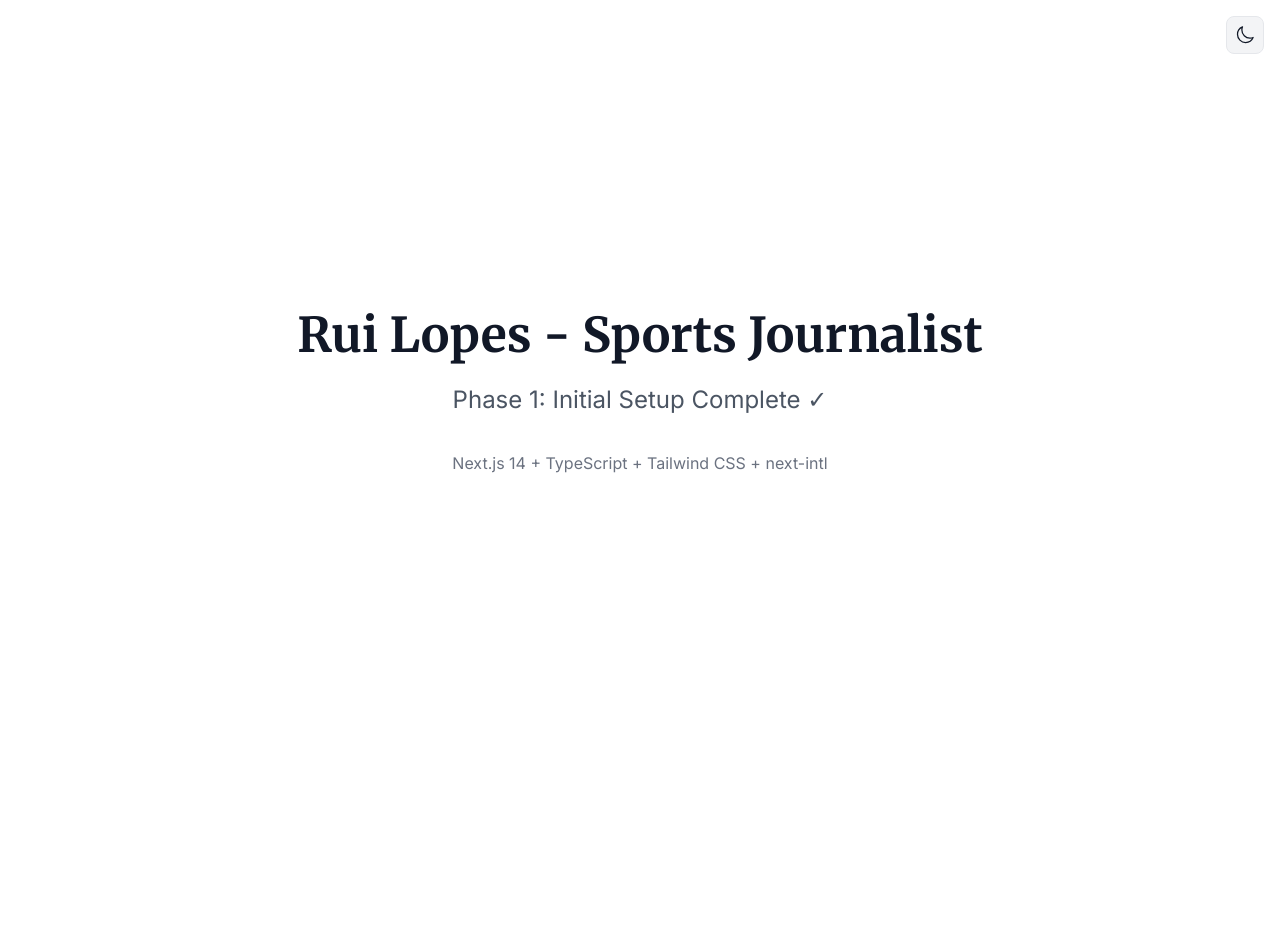
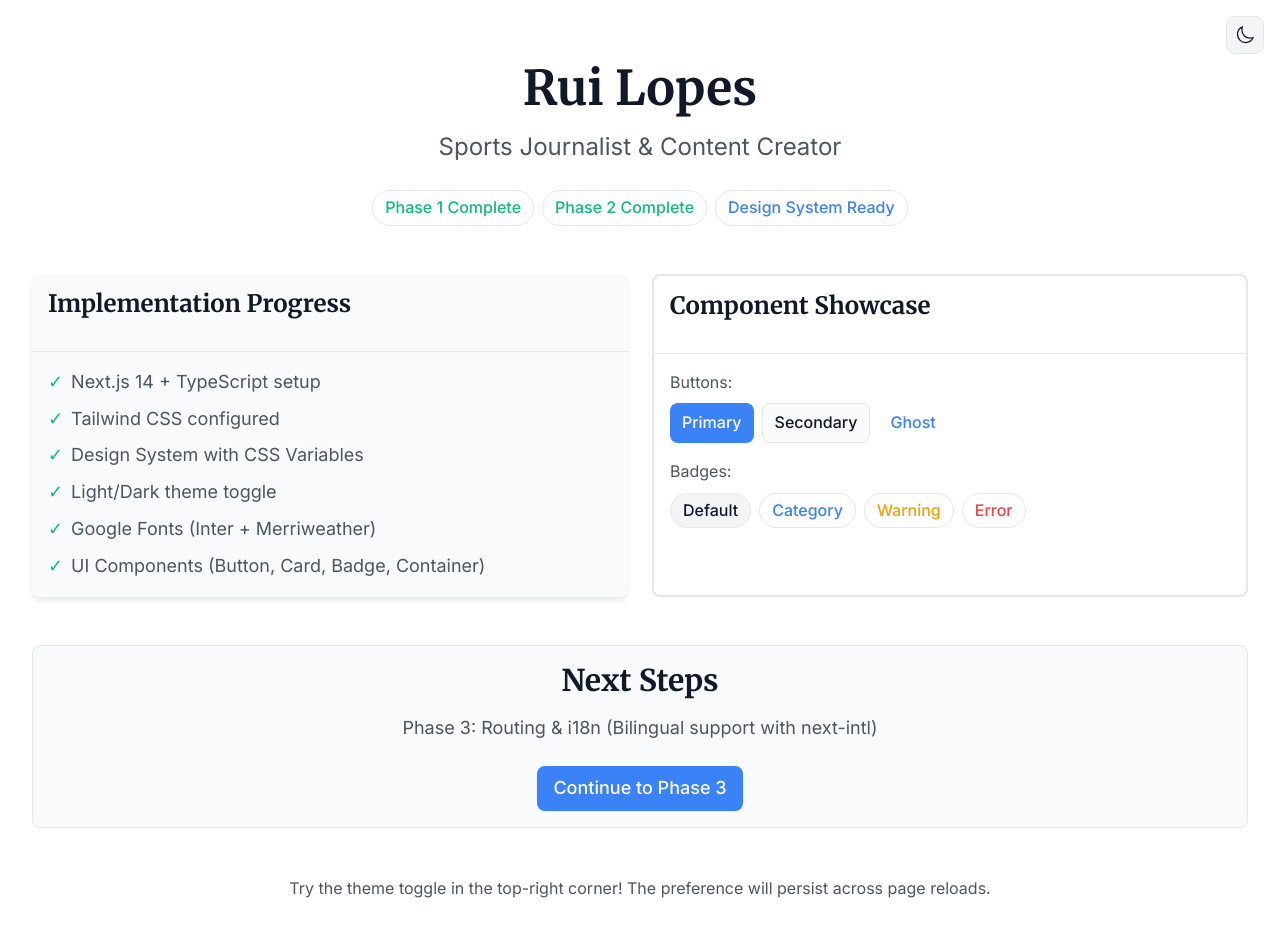
Before and after one commit to ruigomeslopes/website-v1, a Next.js app: page / in a window 1280 px wide. Shown: the top 936 px of the page. Before the commit the page ends 800 px from the top, so only its background shows below. Built offline with nearby package versions, Linux system fonts and the light colour scheme.

Commit message:
feat: update homepage with component showcase

```diff
--- a/src/app/page.tsx
+++ b/src/app/page.tsx
@@ -1,13 +1,113 @@
+import { Container } from '@/components/ui/Container'
+import { Card, CardHeader, CardBody } from '@/components/ui/Card'
+import { Button } from '@/components/ui/Button'
+import { Badge } from '@/components/ui/Badge'
+
 export default function Home() {
   return (
-    <main className="flex min-h-screen flex-col items-center justify-center p-24">
-      <h1 className="text-4xl font-bold mb-4">Rui Lopes - Sports Journalist</h1>
-      <p className="text-xl text-gray-600">
-        Phase 1: Initial Setup Complete ✓
-      </p>
-      <p className="text-sm text-gray-500 mt-4">
-        Next.js 14 + TypeScript + Tailwind CSS + next-intl
-      </p>
+    <main className="min-h-screen py-16">
+      <Container size="lg">
+        <div className="text-center mb-12">
+          <h1 className="font-heading text-4xl md:text-5xl font-bold mb-4">
+            Rui Lopes
+          </h1>
+          <p className="text-xl text-text-secondary mb-6">
+            Sports Journalist & Content Creator
+          </p>
+          <div className="flex flex-wrap gap-2 justify-center mb-8">
+            <Badge variant="success">Phase 1 Complete</Badge>
+            <Badge variant="success">Phase 2 Complete</Badge>
+            <Badge variant="info">Design System Ready</Badge>
+          </div>
+        </div>
+
+        <div className="grid grid-cols-1 md:grid-cols-2 gap-6 mb-12">
+          <Card variant="elevated" hoverable>
+            <CardHeader>
+              <h3 className="font-heading text-xl font-bold">
+                Implementation Progress
+              </h3>
+            </CardHeader>
+            <CardBody>
+              <ul className="space-y-2 text-text-secondary">
+                <li className="flex items-center gap-2">
+                  <span className="text-success">✓</span>
+                  <span>Next.js 14 + TypeScript setup</span>
+                </li>
+                <li className="flex items-center gap-2">
+                  <span className="text-success">✓</span>
+                  <span>Tailwind CSS configured</span>
+                </li>
+                <li className="flex items-center gap-2">
+                  <span className="text-success">✓</span>
+                  <span>Design System with CSS Variables</span>
+                </li>
+                <li className="flex items-center gap-2">
+                  <span className="text-success">✓</span>
+                  <span>Light/Dark theme toggle</span>
+                </li>
+                <li className="flex items-center gap-2">
+                  <span className="text-success">✓</span>
+                  <span>Google Fonts (Inter + Merriweather)</span>
+                </li>
+                <li className="flex items-center gap-2">
+                  <span className="text-success">✓</span>
+                  <span>UI Components (Button, Card, Badge, Container)</span>
+                </li>
+              </ul>
+            </CardBody>
+          </Card>
+
+          <Card variant="outlined">
+            <CardHeader>
+              <h3 className="font-heading text-xl font-bold">
+                Component Showcase
+              </h3>
+            </CardHeader>
+            <CardBody>
+              <div className="space-y-4">
+                <div>
+                  <p className="text-sm text-text-secondary mb-2">Buttons:</p>
+                  <div className="flex flex-wrap gap-2">
+                    <Button variant="primary" size="sm">Primary</Button>
+                    <Button variant="secondary" size="sm">Secondary</Button>
+                    <Button variant="ghost" size="sm">Ghost</Button>
+                  </div>
+                </div>
+                <div>
+                  <p className="text-sm text-text-secondary mb-2">Badges:</p>
+                  <div className="flex flex-wrap gap-2">
+                    <Badge variant="default">Default</Badge>
+                    <Badge variant="category">Category</Badge>
+                    <Badge variant="warning">Warning</Badge>
+                    <Badge variant="error">Error</Badge>
+                  </div>
+                </div>
+              </div>
+            </CardBody>
+          </Card>
+        </div>
+
+        <Card variant="default">
+          <CardBody>
+            <div className="text-center">
+              <h2 className="font-heading text-2xl font-bold mb-4">
+                Next Steps
+              </h2>
+              <p className="text-text-secondary mb-6">
+                Phase 3: Routing & i18n (Bilingual support with next-intl)
+              </p>
+              <Button variant="primary">
+                Continue to Phase 3
+              </Button>
+            </div>
+          </CardBody>
+        </Card>
+
+        <div className="mt-12 text-center text-sm text-text-tertiary">
+          <p>Try the theme toggle in the top-right corner! The preference will persist across page reloads.</p>
+        </div>
+      </Container>
     </main>
   )
 }
```
